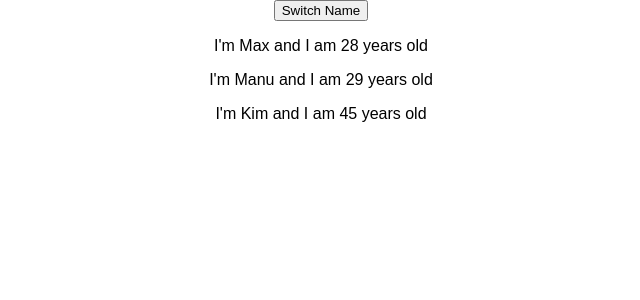
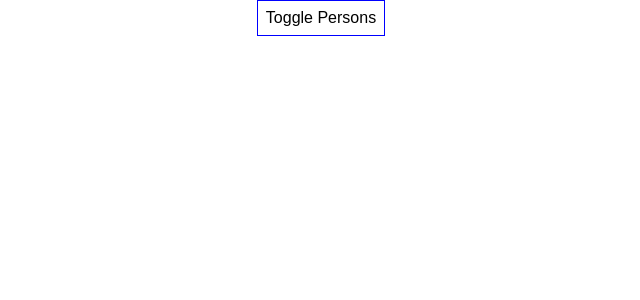
Before and after one commit to bschoenfeld16/react-complete-guide, a React (Create React App) app: page / in a window 1280 px wide. Shown: the top 300 px of the page, without its empty margins (319-959 px from the left). Built offline with nearby package versions, Linux system fonts and the light colour scheme.

Commit message:
flexible lists

```diff
--- a/src/App.js
+++ b/src/App.js
@@ -5,29 +5,82 @@
 class App extends Component {
   state = {
     persons: [
-      { name: 'Max', age: 28 },
-      { name: 'Manu', age: 29 },
-      { name: 'Kim', age: 45 }
-    ]
+      { id: 'ab', name: 'Max', age: 28 },
+      { id: 'cd', name: 'Manu', age: 29 },
+      { id: 'ef', name: 'Kim', age: 45 }
+    ],
+    showPersons: false
   }
 
-  switchNameHandler = () => {
+  nameChangedHandler = (event, id) => {
+    const personIndex = this.state.persons.findIndex(p => (
+      p.id === id
+    ))
+
+    // update state in an immutable fashion!!
+    const person = {
+      ...this.state.persons[personIndex]
+    }
+
+    person.name = event.target.value
+
+    const persons = [...this.state.persons]
+    persons[personIndex] = person
+
     this.setState({
-      persons: [
-        { name: 'Maximilian', age: 28 },
-        { name: 'Manu', age: 29 },
-        { name: 'Kim', age: 45 }
-      ]
+      persons: persons
     })
   }
 
+  togglePersonsHandler = () => {
+    this.setState({
+      showPersons: !this.state.showPersons
+    })
+  }
+
+  deletePersonHandler = (index) => {
+    // const persons = this.state.persons.slice()
+    // update state in an immutable fashion!!
+    const persons = [...this.state.persons]
+    persons.splice(index, 1)
+    this.setState({ persons: persons })
+
+  }
+
   render() {
+    const style = {
+      backgroundColor: 'white',
+      font: 'inherit',
+      border: '1px solid blue',
+      padding: '8px',
+      cursor: 'pointer'
+    };
+
+    let persons = null;
+    if (this.state.showPersons) {
+      persons = (
+        <div>
+          {
+            this.state.persons.map((person, index) => (
+              <Person
+                key={person.id}
+                name={person.name}
+                age={person.age}
+                changed={(event) => this.nameChangedHandler(event, person.id)}
+                click={() => this.deletePersonHandler(index)} />
+            ))
+          }
+        </div>
+      )
+    }
+
     return (
       <div className="App" >
-        <button onClick={this.switchNameHandler}>Switch Name</button>
-        {this.state.persons.map(person => (
-          <Person name={person.name} age={person.age} />
-        ))}
+        <button
+          style={style}
+          onClick={() => this.togglePersonsHandler()}>Toggle Persons
+        </button>
+        {persons}
       </div >
     );
   }
--- /dev/null
+++ b/src/Person/Person.css
@@ -0,0 +1,8 @@
+.Person {
+    width: 60%;
+    margin: 16px auto;
+    border: 1px solid #eee;
+    box-shadow: 0 2px 3px #ccc;
+    padding: 16px;
+    text-align: center;
+}
--- a/src/Person/Person.js
+++ b/src/Person/Person.js
@@ -1,10 +1,12 @@
 import React from 'react';
+import './Person.css'
 
 const person = (props) => {
     return (
-        <div>
-            <p>I'm {props.name} and I am {props.age} years old</p>
+        <div className="Person">
+            <p onClick={props.click}>I'm {props.name} and I am {props.age} years old</p>
             <p>{props.children}</p>
+            <input type="text" value={props.name} onChange={props.changed}/>
         </div>
     )
 }
```
